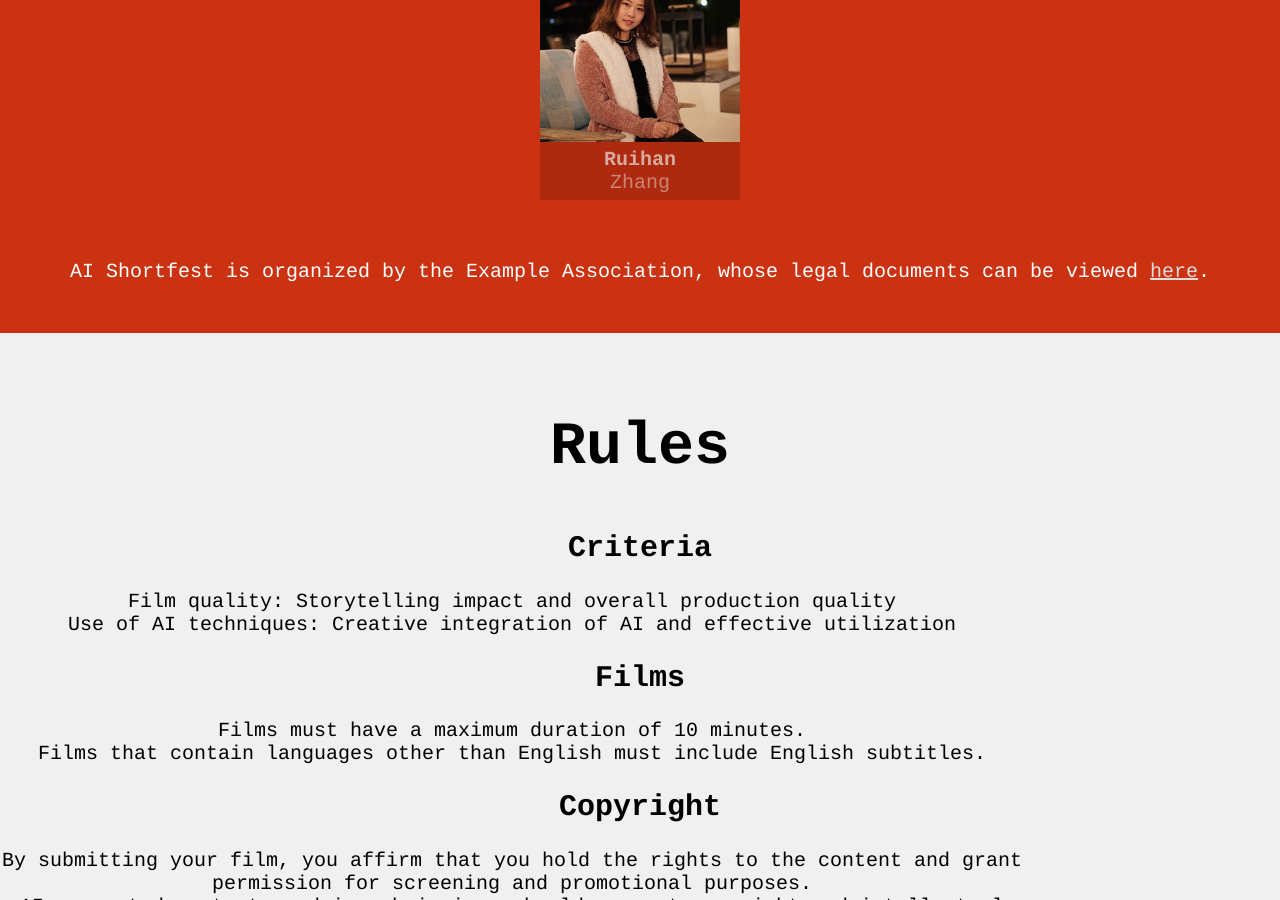
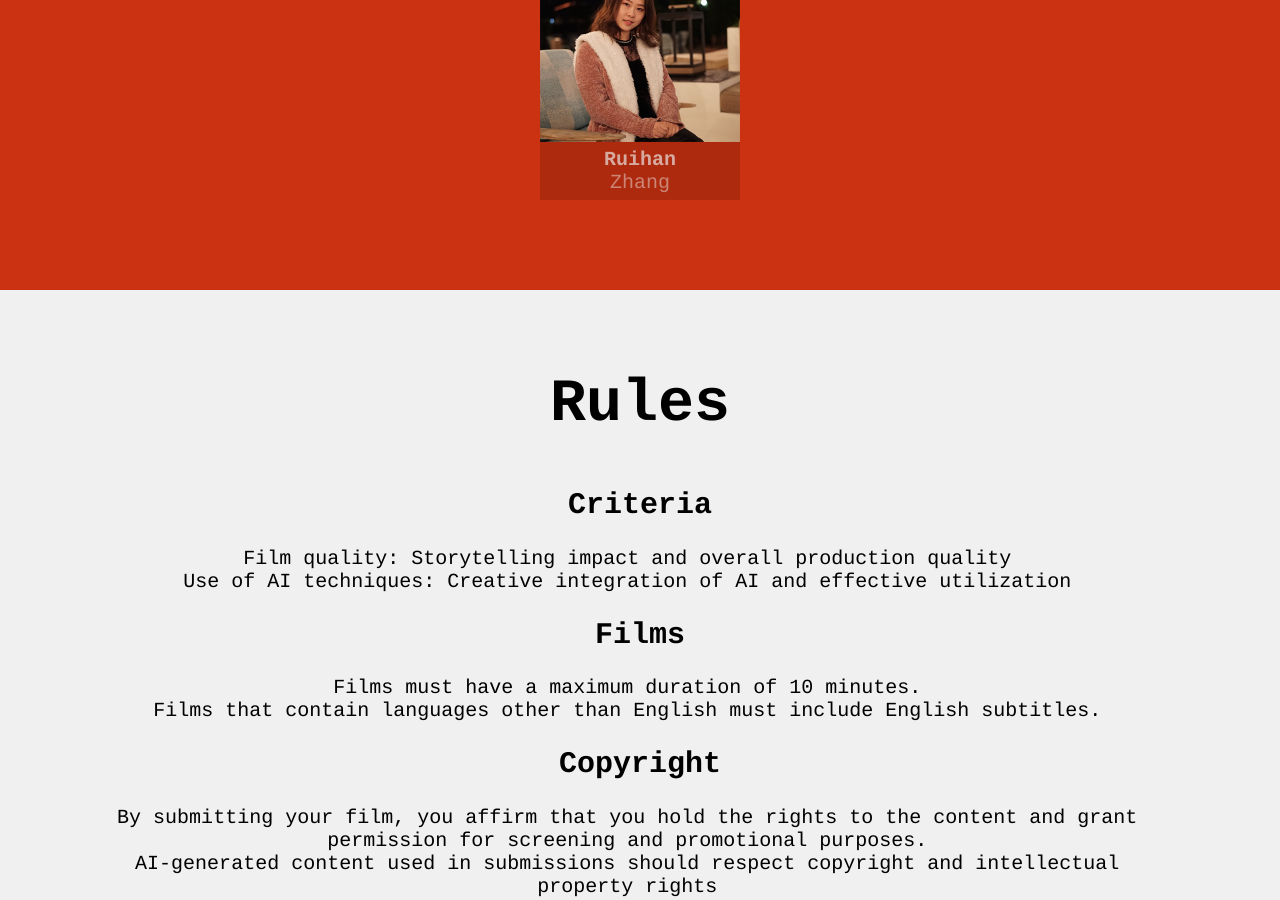
Before and after one commit to aishortfest/aishortfest.github.io, a Jekyll site: the page built from index.html, in a window 1280 px wide and 900 px high, scrolled down 5420 px. Built offline with Jekyll 4.4.1, drawn with Linux system fonts in a browser that asks for light colours; some of the changed text lies outside the part shown.

Commit message:
update css for ul

```diff
--- a/index.html
+++ b/index.html
@@ -139,7 +139,7 @@ layout: default
       {% endfor %}
     </div>
   </div>
-  {% if site.data.organizers.group %}
+  <!-- {% if site.data.organizers.group %}
     <p>
       {{ site.data.info.name }} is organized by {{ site.data.organizers.group.name }}, whose legal documents can be viewed
       {% if site.data.organizers.group.link %}
@@ -148,7 +148,7 @@ layout: default
         <a href="/legal">here</a>.
       {% endif %}
     </p>
-  {% endif %}
+  {% endif %} -->
 </section>
 
 <section>
--- a/style.css
+++ b/style.css
@@ -228,6 +228,7 @@ section ul {
   list-style-type: none;
   padding-left: 0;
   width: 80%;
+  margin: auto;
 }
 
 .video {
```
Also changed, not shown: other parts of index.html (+1 -1 lines), images/logos/Prime Video.png.
